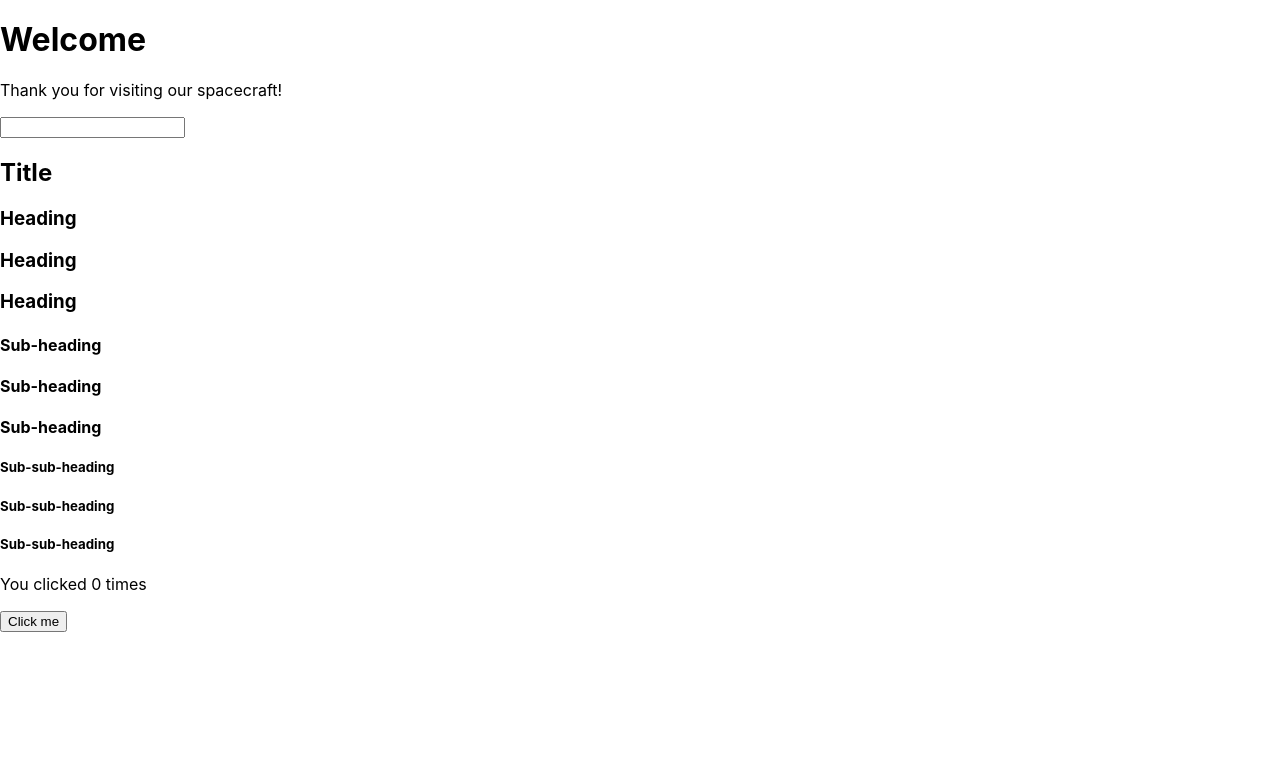
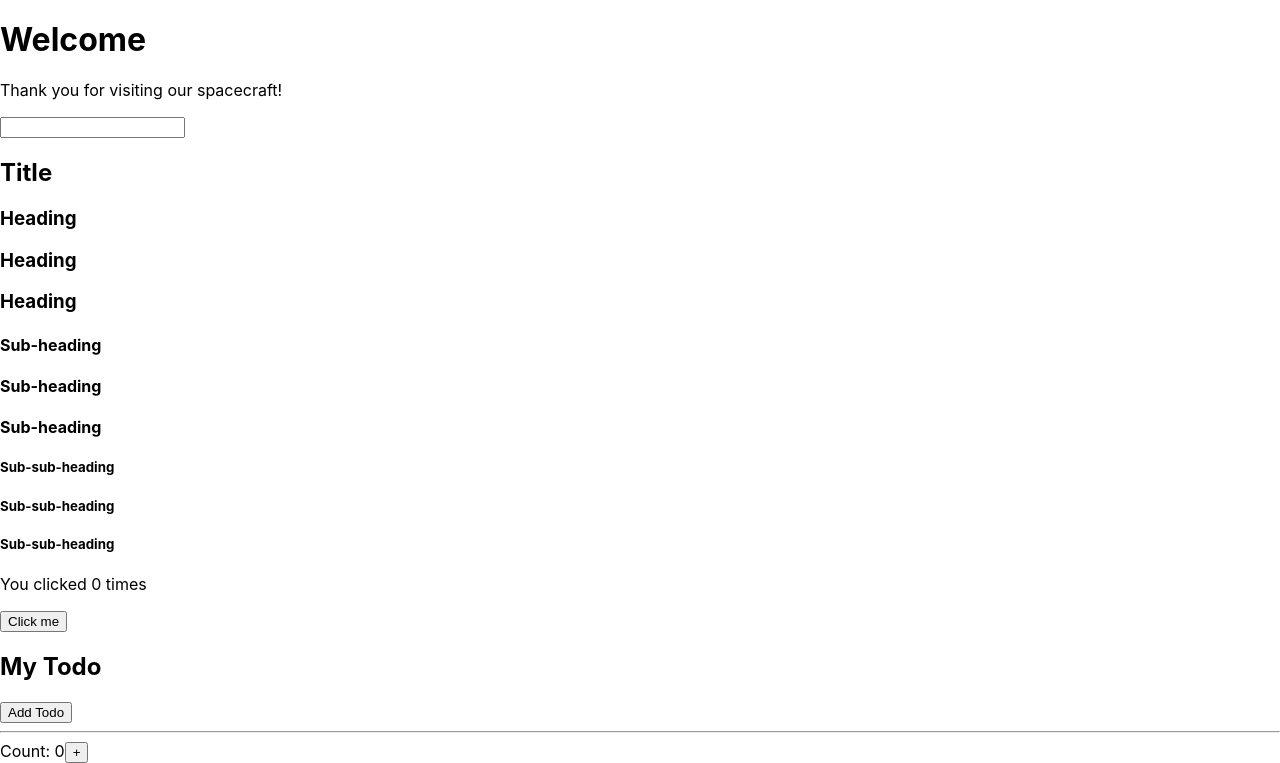
Before and after one commit to beyond88/learn-react, a React (Create React App) app: page / in a window 1280 px wide. Shown: the part 1268-2031 px from the top of the page. Before the commit the page ends 1900 px from the top, so only its background shows below. Built offline with nearby package versions, Linux system fonts and the light colour scheme; the HTML template or start-up script is replaced by a standard one.

Commit message:
added useCallback

```diff
--- a/src/03-02-2023/Example.js
+++ b/src/03-02-2023/Example.js
@@ -1,9 +1,13 @@
-import { useState } from 'react';
+import { useEffect, useState } from 'react';
 
 
 export default function Example(){
 
     const [ count, setCount ] = useState(0);
+
+    useEffect(() => {
+        document.title = `You clicked ${count} times`;
+    });
 
     return (
         <div>
--- /dev/null
+++ b/src/04-02-2023/MyTodo.js
@@ -0,0 +1,27 @@
+import { useCallback, useState } from "react";
+import Todos from "./Todos";
+
+
+export default function MyTodo()  {
+    const [ count, setCount ] = useState(0);
+    const [ todos, setTodos ] = useState([]);
+
+    const increment = () => {
+        setCount((c) => c + 1 );
+    }
+
+    const addTodo = useCallback(() => {
+        setTodos((t) => [...t, "New Todo"]);
+    }, [todos]);
+
+    return (
+        <>
+            <Todos todos={todos} addTodo={addTodo} />
+            <hr />
+            <div>
+                Count: {count}
+                <button onClick={increment}>+</button>
+            </div>
+        </>
+    )
+}
--- /dev/null
+++ b/src/04-02-2023/Todos.js
@@ -0,0 +1,20 @@
+import { memo } from "react";
+
+const Todos = ({ todos, addTodo }) => {
+    console.log('Re render');
+
+    return (
+        <>
+            <h2>My Todo</h2>
+            {
+                todos.map((todo, index) => {
+                    return <p key={index}>{todo}</p>
+                })
+            }
+
+            <button onClick={addTodo}>Add Todo</button>
+        </>
+    );
+}
+
+export default memo(Todos);
--- a/src/App.js
+++ b/src/App.js
@@ -7,6 +7,7 @@
 import CustomRef from './02-02-2023//CustomRef';
 import Page from "./02-02-2023/Page";
 import Example from "./03-02-2023/Example";
+import MyTodo from "./04-02-2023/MyTodo";
 import Welcome from "./29-01-2023/Welcome";
 import Clock from "./30-01-2023/Clock";
 import Comment from "./30-01-2023/Comment";
@@ -64,6 +65,9 @@
       <Page />
 
       <Example />
+
+      <MyTodo />
+
     </>
 
   );
```
